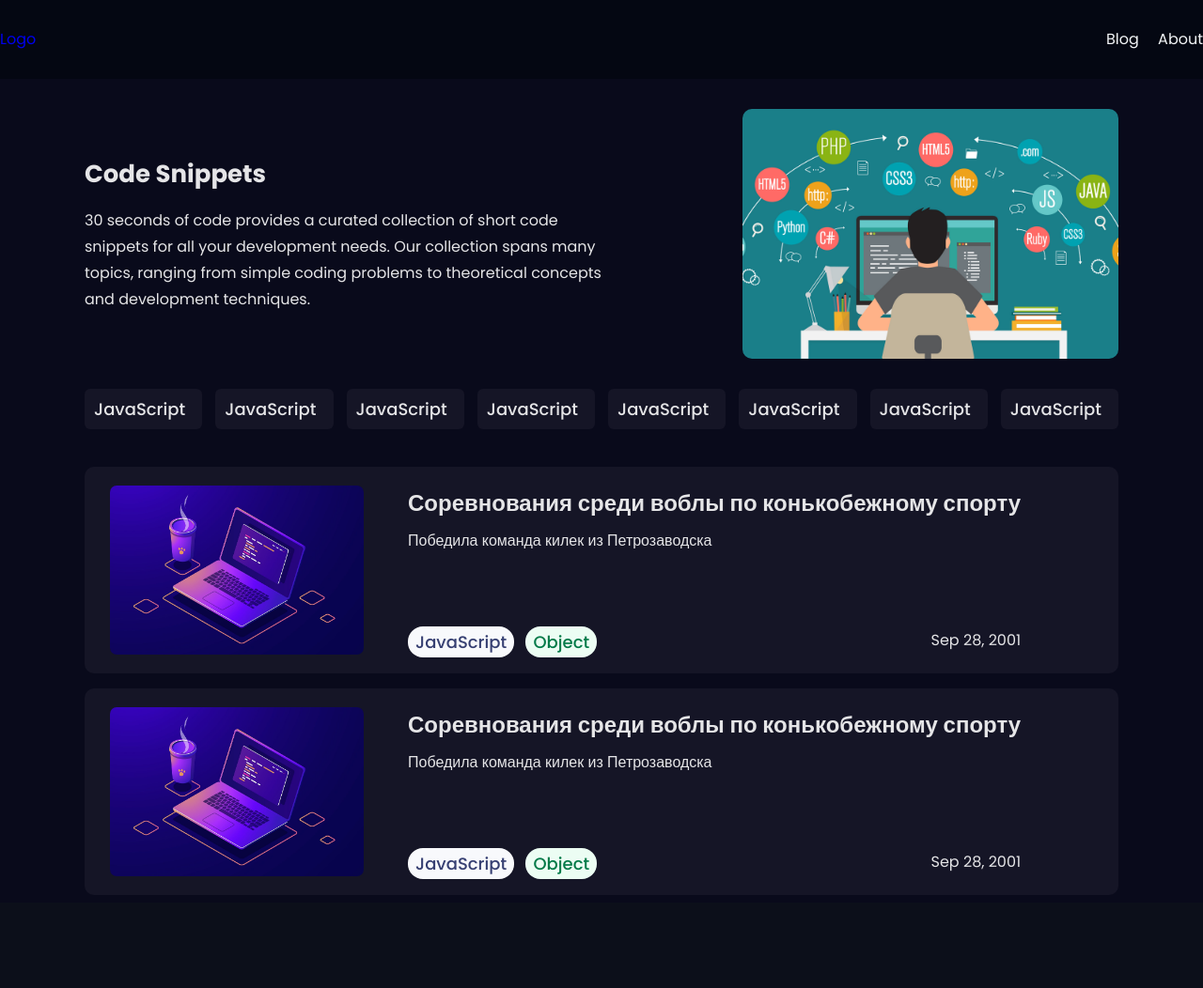
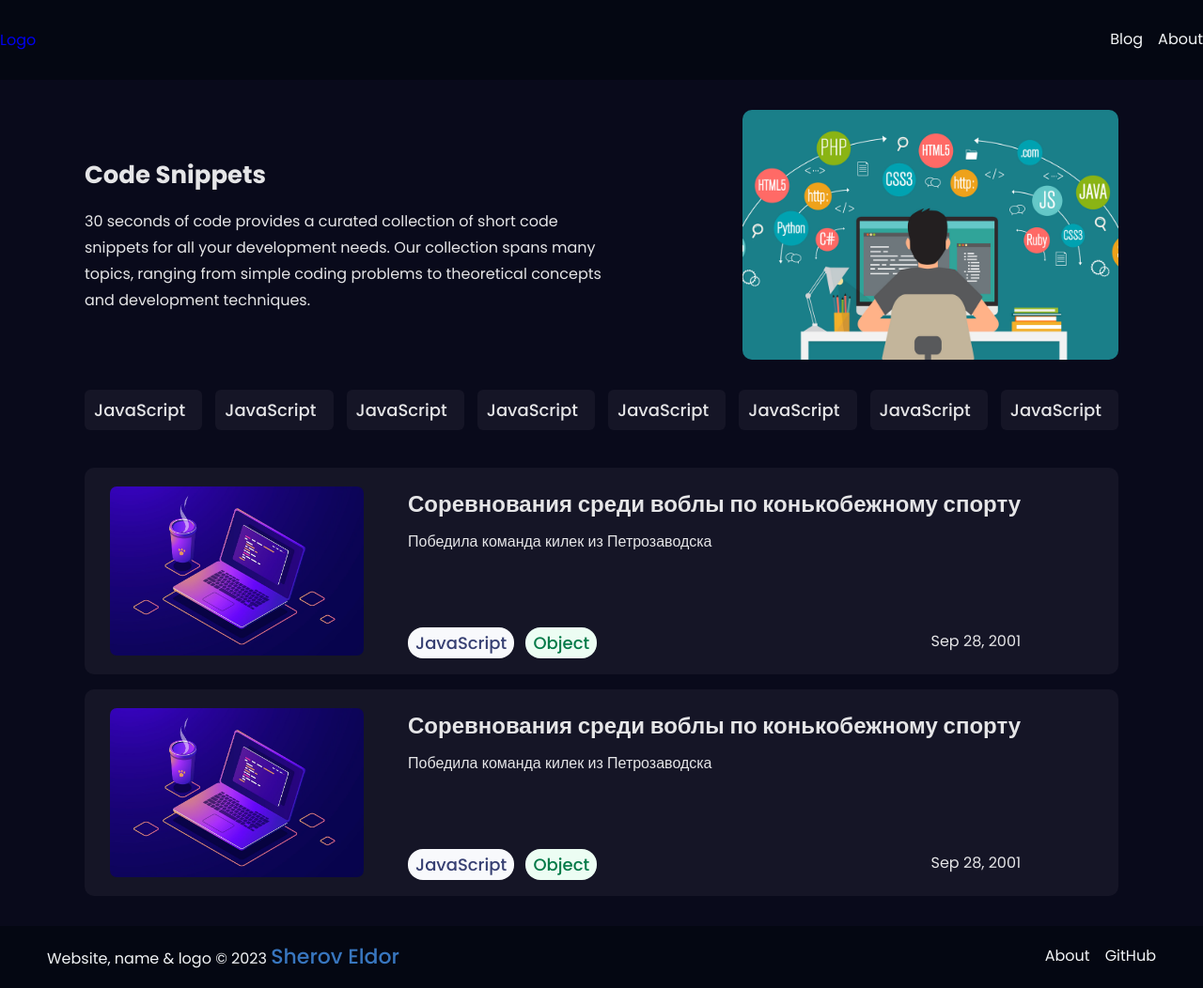
Before and after one commit to sherov-eldor/el-blog, a Flask app: page / in a window 1280 px wide. Shown: the whole page at 94% size. Before the commit the page ends 936 px from the top, so only its background shows below. Run offline with Flask 3, Linux system fonts and the light colour scheme.

Commit message:
added footer

```diff
--- a/src/static/styles/main.css
+++ b/src/static/styles/main.css
@@ -3,8 +3,9 @@
   --header-bg: #fff;
   --text-color: #f2f4f6;
   --text-color-hovered: #0766ad;
+  --link-color: #3876bf;
   --main-text-color: #e5e5e7;
-  --header-dark-bg: #040712;
+  --dark-bg: #040712;
   --main-dark-bg: #090a1b;
   --box-dark-bg: #151526;
   --category-bg: #f8f9fc;
@@ -90,6 +91,7 @@ a {
 .main {
   flex-grow: 1;
   padding-top: 24px;
+  padding-bottom: 24px;
   background-color: var(--main-dark-bg);
   color: var(--main-text-color);
 }
@@ -104,7 +106,7 @@ a {
 /* HEADER */
 
 .header {
-  background-color: var(--header-dark-bg);
+  background-color: var(--dark-bg);
 }
 .header__inner {
   display: flex;
@@ -119,9 +121,11 @@ a {
 .nav {
 }
 .nav__inner {
+  display: flex;
 }
 .nav__link {
   color: var(--text-color);
+  transition: color 250ms ease-in-out;
 }
 
 .nav__link:not(:last-child) {
@@ -129,6 +133,22 @@ a {
 }
 
 .nav__link--active {
+}
+
+.nav__link:hover {
+  color: var(--link-color);
+}
+
+.nav__link::after {
+  display: block;
+  content: "";
+  border-bottom: solid 1px var(--link-color);
+  transform: scaleX(0);
+  transition: transform 250ms ease-in-out;
+}
+
+.nav__link:hover::after {
+  transform: scaleX(1);
 }
 
 /* HERO SECTION */
@@ -300,3 +320,41 @@ a {
 .post__item--createdDate {
   float: right;
 }
+
+/* FOOTER */
+
+.footer {
+  padding-top: 16px;
+  padding-bottom: 16px;
+  background-color: var(--dark-bg);
+  color: var(--text-color);
+}
+.footer__inner {
+    display: flex;
+    align-items: center;
+    justify-content: space-between;
+}
+.site__copyright {
+}
+
+.site__author--github {
+  font-size: 22px;
+  font-weight: 500;
+  color: var(--link-color);
+  display: inline-block;
+  margin: 0;
+  /* text-transform: uppercase; */
+  transition: border-bottom 0.4s ease;
+}
+
+.site__author--github::after {
+  display: block;
+  content: "";
+  border-bottom: solid 1px var(--link-color);
+  transform: scaleX(0);
+  transition: transform 250ms ease-in-out;
+}
+
+.site__author--github:hover:after {
+  transform: scaleX(1);
+}
--- a/src/templates/index.html
+++ b/src/templates/index.html
@@ -130,5 +130,20 @@
 
       </div>
     </main>
+
+    <footer class="footer">
+        <div class="footer__inner container--middle">
+            <p class="site__copyright">
+                Website, name & logo &#169; 2023
+                <a href="https://github.com/sherov-eldor" class="site__author--github">Sherov Eldor</a>
+            </p>
+            <nav class="nav footer__nav">
+                <div class="nav__inner">
+                    <a href="" class="nav__link">About</a>
+                  <a href="" class="nav__link nav__link--active">GitHub</a>
+                </div>
+              </nav>
+        </div>
+    </footer>
   </body>
 </html>
```
